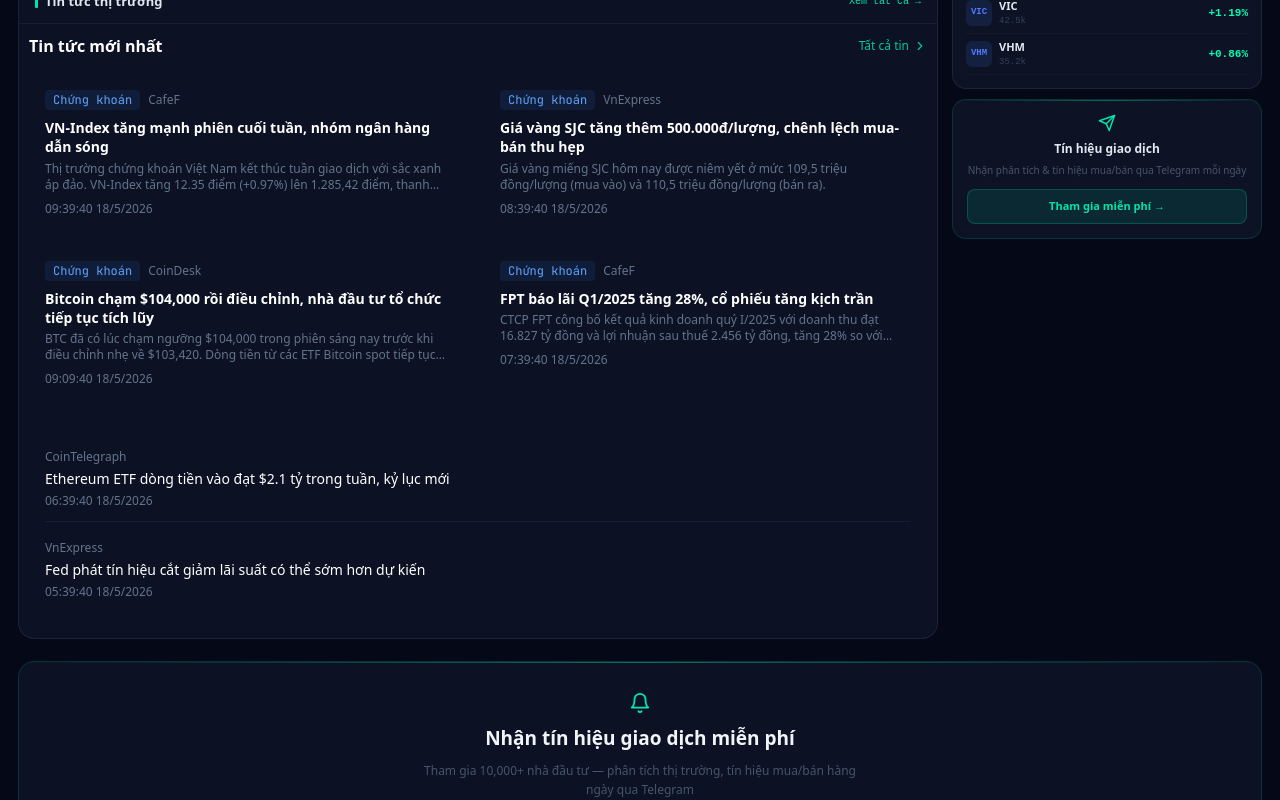
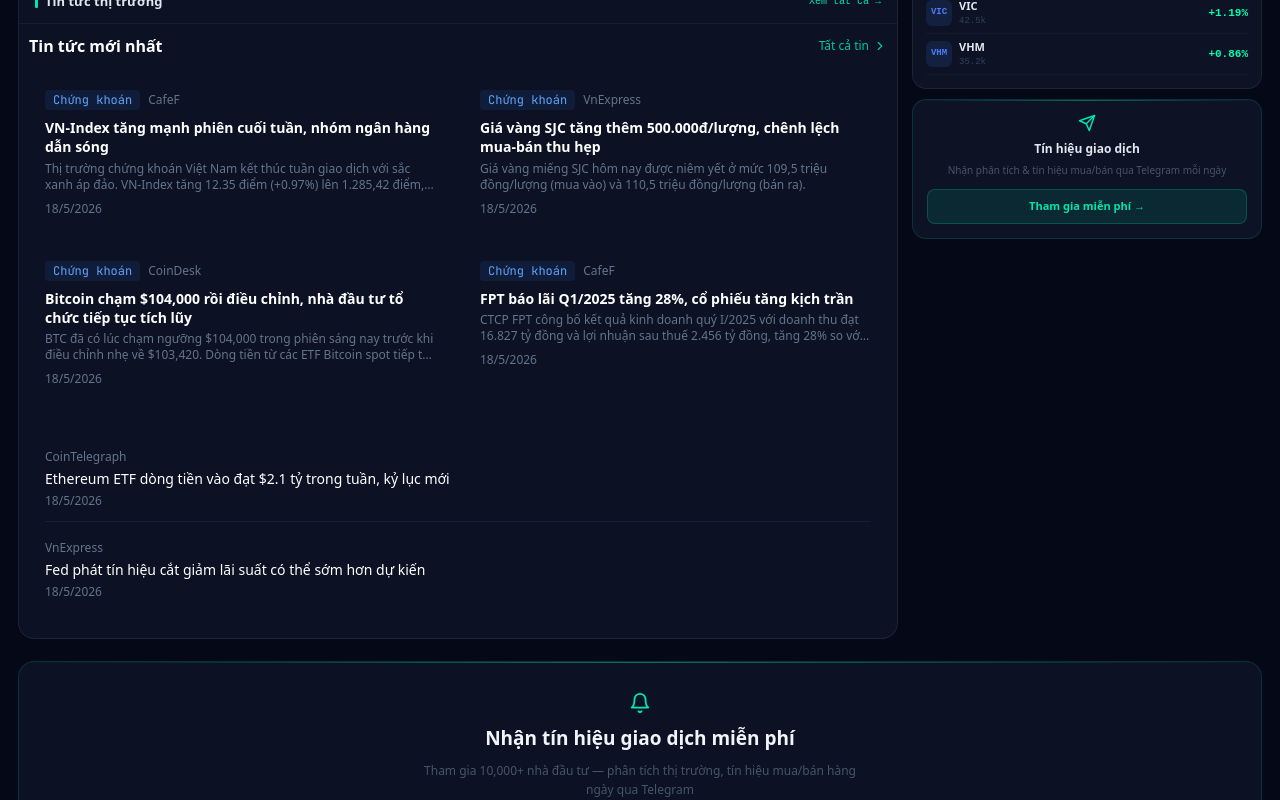
Before and after one commit to duongpv1606/investhub, a Next.js app: page / in a window 1280 px wide. Shown: the part 1072-1872 px from the top of the page. Built offline with nearby package versions, Linux system fonts and the light colour scheme; no server answers.

Commit message:
fix hydration news section

```diff
--- a/src/app/page.tsx
+++ b/src/app/page.tsx
@@ -127,7 +127,7 @@ export default async function HomePage() {
         </div>
 
         {/* Main: Chart 70% + Sidebar 30% */}
-        <div style={{display:"grid",gridTemplateColumns:"minmax(0,1fr) 310px",gap:"14px",alignItems:"start"}} className="grid-cols-1 lg:grid-cols-[1fr_310px]">
+        <div style={{display:"grid",gridTemplateColumns:"minmax(0,1fr) 350px",gap:"14px",alignItems:"start"}} className="grid-cols-1 lg:grid-cols-[1fr_350px]">
 
           {/* LEFT */}
           <div style={{display:"flex",flexDirection:"column",gap:"14px"}}>
--- a/src/components/news/news-section.tsx
+++ b/src/components/news/news-section.tsx
@@ -46,7 +46,7 @@ export function NewsSection() {
             </h3>
             <p className="text-xs text-muted mt-1 line-clamp-2">{a.summary || a.excerpt}</p>
             <p className="text-xs text-muted mt-2">
-              {new Date(a.publishedAt).toLocaleString("vi-VN")}
+              {new Date(a.publishedAt).toLocaleDateString("vi-VN")}
             </p>
           </a>
         ))}
@@ -61,7 +61,7 @@ export function NewsSection() {
                 {a.title}
               </p>
               <p className="text-xs text-muted mt-1">
-                {new Date(a.publishedAt).toLocaleString("vi-VN")}
+                {new Date(a.publishedAt).toLocaleDateString("vi-VN")}
               </p>
             </div>
             {a.imageUrl && (
```
